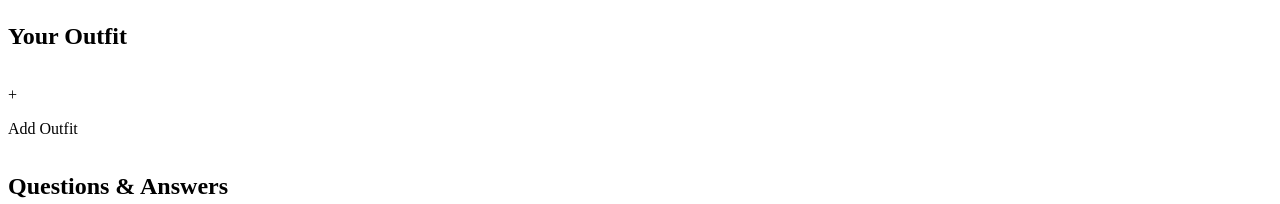
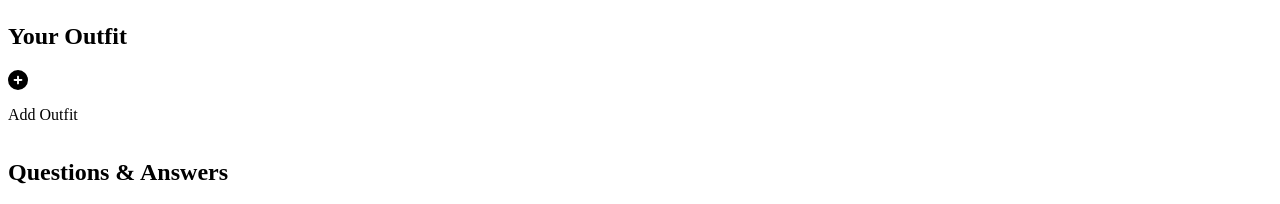
Before and after one commit to r-snow/Verde, a React app: page / in a window 1280 px wide. Shown: the part 2718-2922 px from the top of the page. Built offline with nearby package versions, Linux system fonts and the light colour scheme; no server answers; the HTML template or start-up script is replaced by a standard one.

Commit message:
Added plus icon to add outift card.

```diff
--- a/src/components/related_items_outfit/AddOutfitCard.jsx
+++ b/src/components/related_items_outfit/AddOutfitCard.jsx
@@ -1,9 +1,11 @@
 import React from 'react';
+import { FontAwesomeIcon } from '@fortawesome/react-fontawesome';
+import { faCirclePlus } from '@fortawesome/free-solid-svg-icons';
 
 export default function AddOutfitCard() {
   return (
-    <div>
-      <p>+</p>
+    <div className="add-outfit-card">
+      <FontAwesomeIcon icon={faCirclePlus} size="lg" type="button" />
       <p>Add Outfit</p>
     </div>
   );
```
Also changed, not shown: 1 other file (tests, documents, lock files or other folders).
